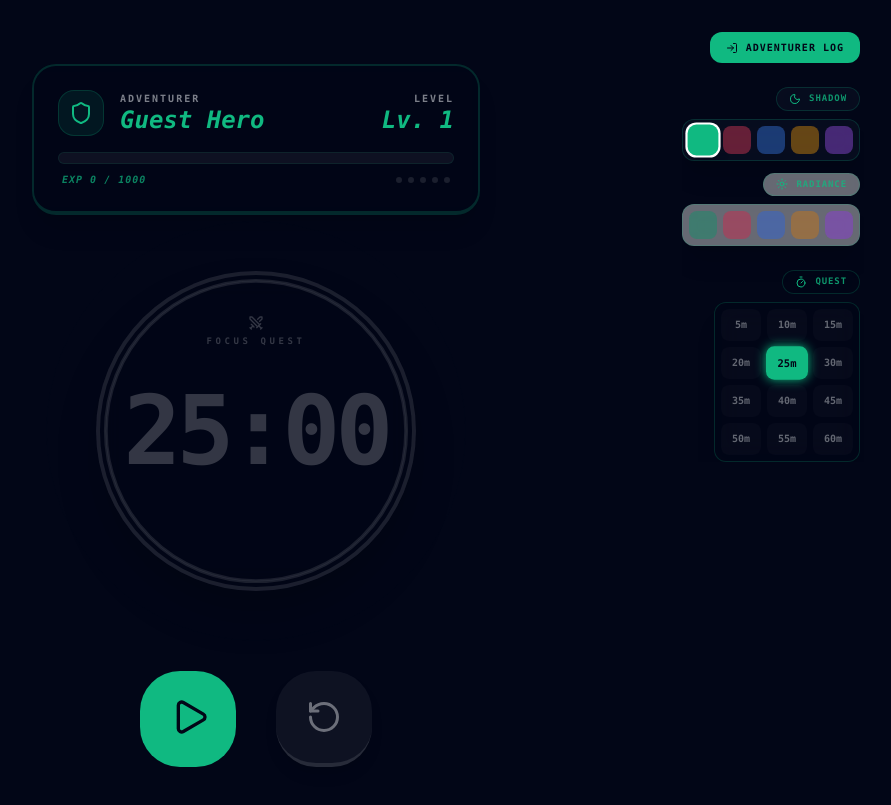
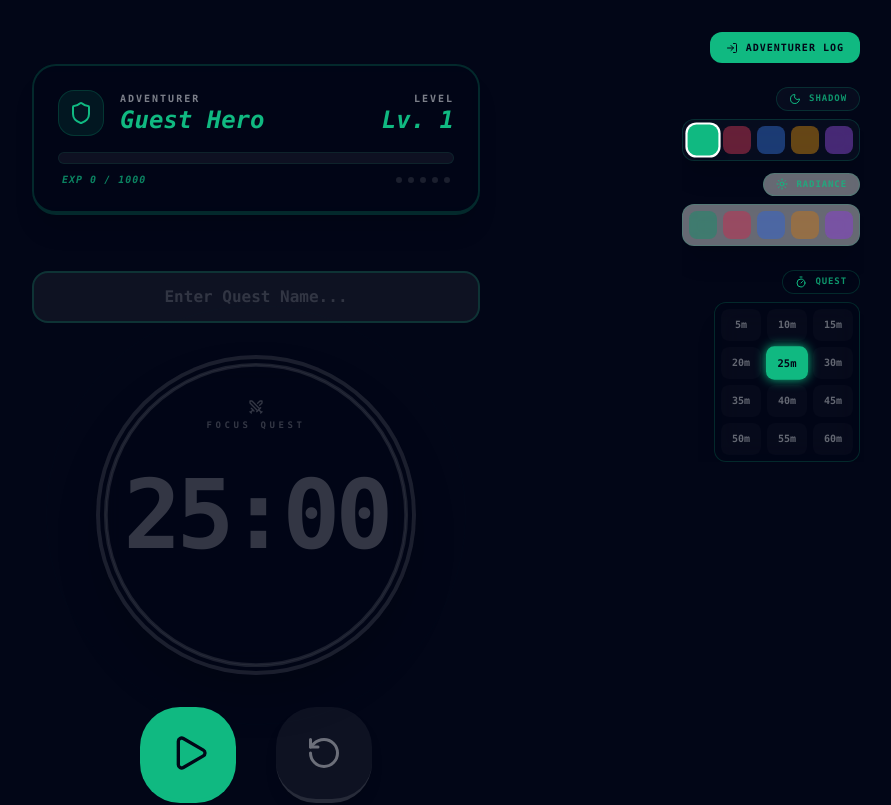
Before and after one commit to TMando616/pomodoro-quest, a Next.js app: page / in a window 1280 px wide. Shown: the top 805 px of the page, without its empty margins (384-1275 px from the left). Built offline with nearby package versions, Linux system fonts and the light colour scheme.

Commit message:
feat: クエスト命名機能の実装

```diff
--- a/src/app/page.tsx
+++ b/src/app/page.tsx
@@ -7,6 +7,11 @@ import { HUD } from '@/components/ui/HUD';
 import { Sidebar } from '@/components/ui/Sidebar';
 import { AuthOverlay } from '@/components/ui/AuthOverlay';
 import { TimerDisplay } from '@/components/ui/TimerDisplay';
+
+// --- In-Memory Mock Database ---
+const mockUsers: User[] = [
+  { id: '1', username: 'Hero', level: 1, exp: 0 }
+];
 
 export default function PomodoroQuest() {
   // --- Auth & Persistence State ---
@@ -48,6 +53,7 @@ export default function PomodoroQuest() {
   }, []);
 
   // --- Timer State ---
+  const [questName, setQuestName] = useState("");
   const [duration, setDuration] = useState(25);
   const [timeLeft, setTimeLeft] = useState(25 * 60);
   const [isActive, setIsActive] = useState(false);
@@ -70,6 +76,7 @@ export default function PomodoroQuest() {
     setTimeLeft(duration * 60);
 
     const earnedExp = duration * 10;
+    const displayName = questName || "Quest";
 
     if (currentUser) {
       const newExp = currentUser.exp + earnedExp;
@@ -79,18 +86,18 @@ export default function PomodoroQuest() {
       if (newExp >= 1000) {
         newLevel += 1;
         finalExp = newExp - 1000;
-        setMessage(`LEVEL UP! QUEST CLEAR! +${earnedExp} EXP`);
+        setMessage(`LEVEL UP! ${displayName} CLEAR! +${earnedExp} EXP`);
       } else {
-        setMessage(`QUEST CLEAR! +${earnedExp} EXP`);
+        setMessage(`${displayName} CLEAR! +${earnedExp} EXP`);
       }
 
       updateCurrentUserAndList({ ...currentUser, level: newLevel, exp: finalExp });
     } else {
-      setMessage(`QUEST CLEAR! +${earnedExp} EXP (Sign in to save)`);
+      setMessage(`${displayName} CLEAR! +${earnedExp} EXP (Sign in to save)`);
     }
 
     setTimeout(() => setMessage(""), 5000);
-  }, [duration, currentUser, updateCurrentUserAndList]);
+  }, [duration, currentUser, updateCurrentUserAndList, questName]);
 
   useEffect(() => {
     let interval: ReturnType<typeof setInterval> | null = null;
@@ -190,16 +197,30 @@ export default function PomodoroQuest() {
             onCancel={() => setIsAuthMode('none')}
           />
         ) : (
-          <div className="flex flex-col items-center">
+          <div className="flex flex-col items-center gap-8 w-full">
+            {/* クエスト名入力 */}
+            {!isActive && (
+              <div className="w-full animate-in fade-in slide-in-from-top-4 duration-500">
+                <input
+                  type="text"
+                  placeholder="Enter Quest Name..."
+                  value={questName}
+                  onChange={(e) => setQuestName(e.target.value)}
+                  className="w-full bg-foreground/5 border-2 border-primary/20 rounded-2xl px-6 py-3 focus:border-primary/50 focus:outline-none transition-all font-bold text-center placeholder:opacity-30"
+                />
+              </div>
+            )}
+
             <TimerDisplay
               timeLeft={timeLeft}
               duration={duration}
               isActive={isActive}
               message={message}
               formatTime={formatTime}
+              questName={questName}
             />
 
-            <div className="flex gap-8 md:gap-10 mt-16 md:mt-20">
+            <div className="flex gap-8 md:gap-10">
               <button
                 onClick={toggleTimer}
                 className={`group relative w-20 h-20 md:w-24 md:h-24 rounded-[2.5rem] transition-all duration-300 transform active:scale-90 flex items-center justify-center border-b-4 ${
--- a/src/components/ui/TimerDisplay.tsx
+++ b/src/components/ui/TimerDisplay.tsx
@@ -9,9 +9,10 @@ type TimerDisplayProps = {
   isActive: boolean;
   message: string;
   formatTime: (seconds: number) => string;
+  questName?: string;
 };
 
-export function TimerDisplay({ timeLeft, duration, isActive, message, formatTime }: TimerDisplayProps) {
+export function TimerDisplay({ timeLeft, duration, isActive, message, formatTime, questName }: TimerDisplayProps) {
   return (
     <div className="relative flex flex-col items-center">
       <div className={`absolute top-1/2 left-1/2 -translate-x-1/2 -translate-y-1/2 w-[340px] h-[340px] md:w-[420px] md:h-[420px] border border-primary/10 rounded-full transition-all duration-1000 ${isActive ? 'scale-110 opacity-40' : 'scale-100 opacity-10'}`} />
@@ -22,7 +23,7 @@ export function TimerDisplay({ timeLeft, duration, isActive, message, formatTime
         <div className="absolute top-10 flex flex-col items-center gap-1">
           <Swords className={`w-4 h-4 ${isActive ? 'text-primary animate-pulse' : 'opacity-20'}`} />
           <span className={`text-[9px] font-black uppercase tracking-[0.4em] ${isActive ? 'text-primary' : 'opacity-20'}`}>
-            Focus Quest
+            {isActive && questName ? questName : "Focus Quest"}
           </span>
         </div>
 
```
